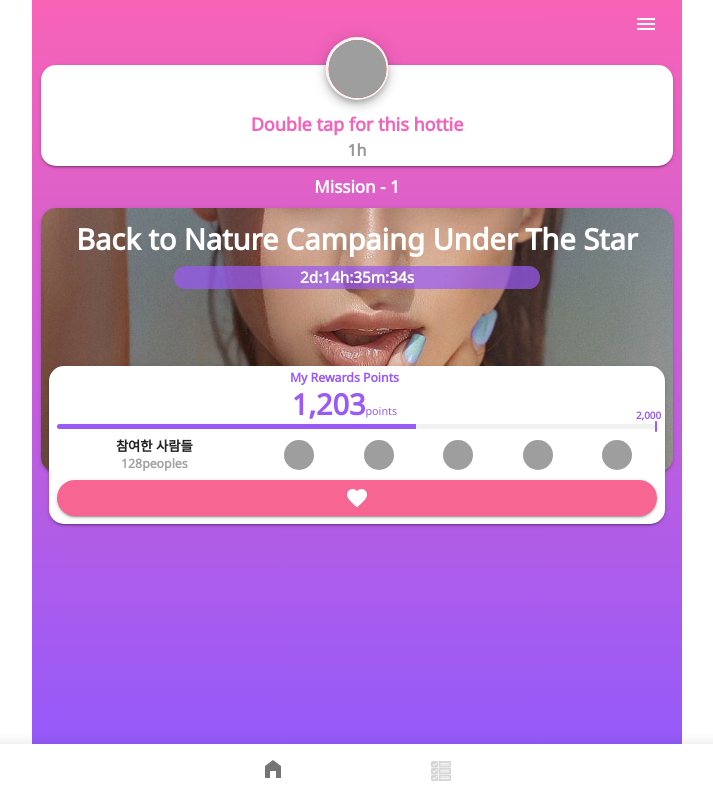
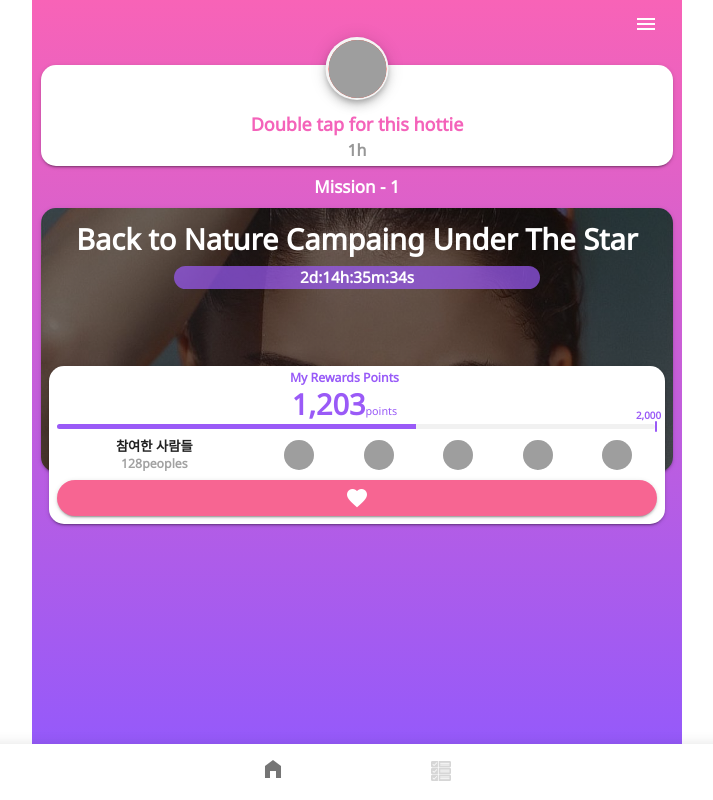
Before and after one commit to kimyeong-chae/stargram-frontend, a Vue app in the folder frontend/: page / in a window 1280 px wide. Shown: the whole page, without its empty margins (283-996 px from the left). Built offline with nearby package versions, Linux system fonts and the light colour scheme; grey boxes are pictures that could not be loaded.

Commit message:
- main-background-image css로 이동. 오버레이 처리

```diff
--- a/frontend/src/pages/Main.vue
+++ b/frontend/src/pages/Main.vue
@@ -25,7 +25,7 @@
       </v-flex>
 
       <v-flex xs12>
-        <v-card class="outter-card" :img="mainImage">
+        <v-card class="outter-card">
           <v-card-text class="pb-2">
             <div class="main-header-title-3 text-xs-center">{{ user.mission.title }}</div>
           </v-card-text>
@@ -116,14 +116,12 @@
 
 <script>
 import complete from '@/assets/images/complete-icon@2x.png';
-import mainImage from '@/assets/images/main-image.jpeg';
 import ToolBar from '../components/ToolBar';
 
 export default {
   data() {
     return {
       complete,
-      mainImage,
       drawer: '',
       user: {
         mission: {
@@ -197,8 +195,6 @@ export default {
   color: #979797;
 }
 .main-header-title-3 {
-  /*text-align: center;*/
-  /*width: 80%;*/
   font-size: 29px;
   font-weight: 600;
   line-height: 1.05;
@@ -211,6 +207,9 @@ export default {
 }
 
 .outter-card {
+  background: linear-gradient(rgba(0, 0, 0, 0.5), rgba(0, 0, 0, 0.5)),
+    url("../assets/images/main-image.jpeg");
+  background-size: 100%;
   height: 264px;
 }
 
```
